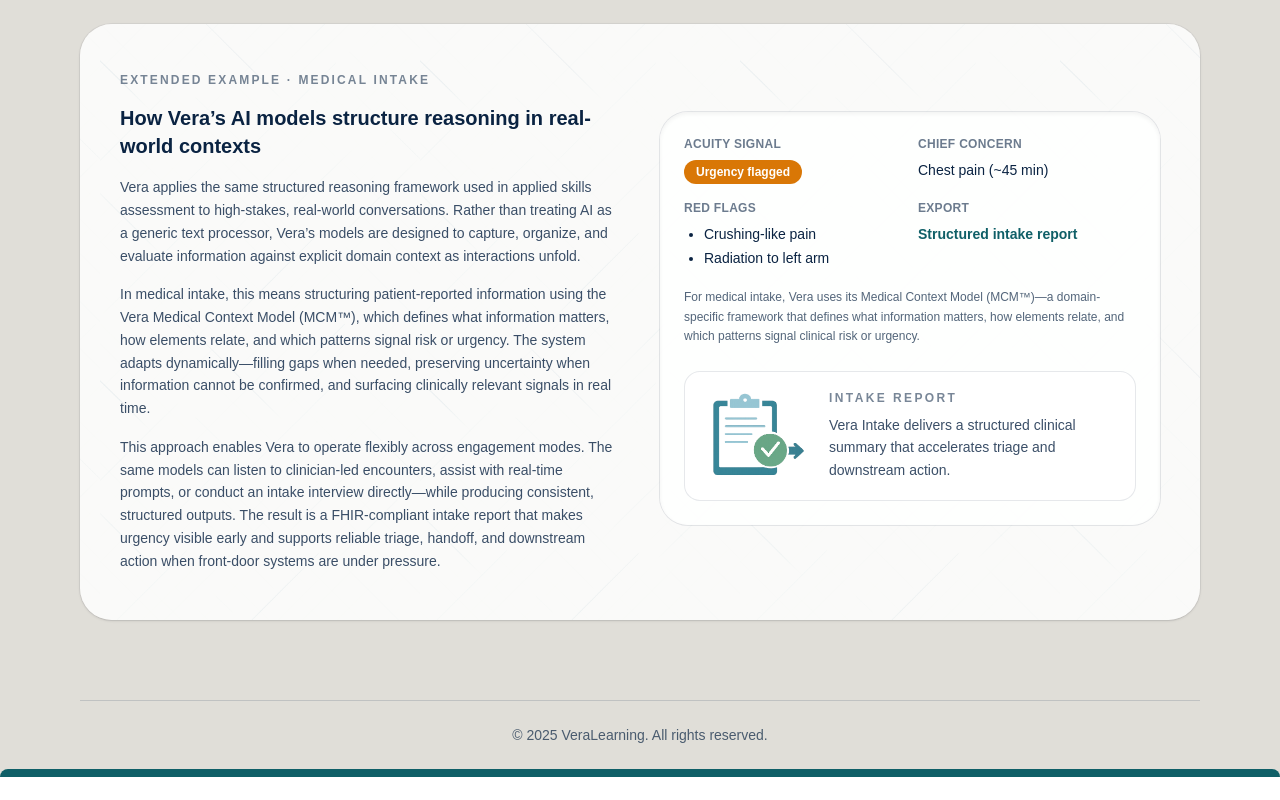
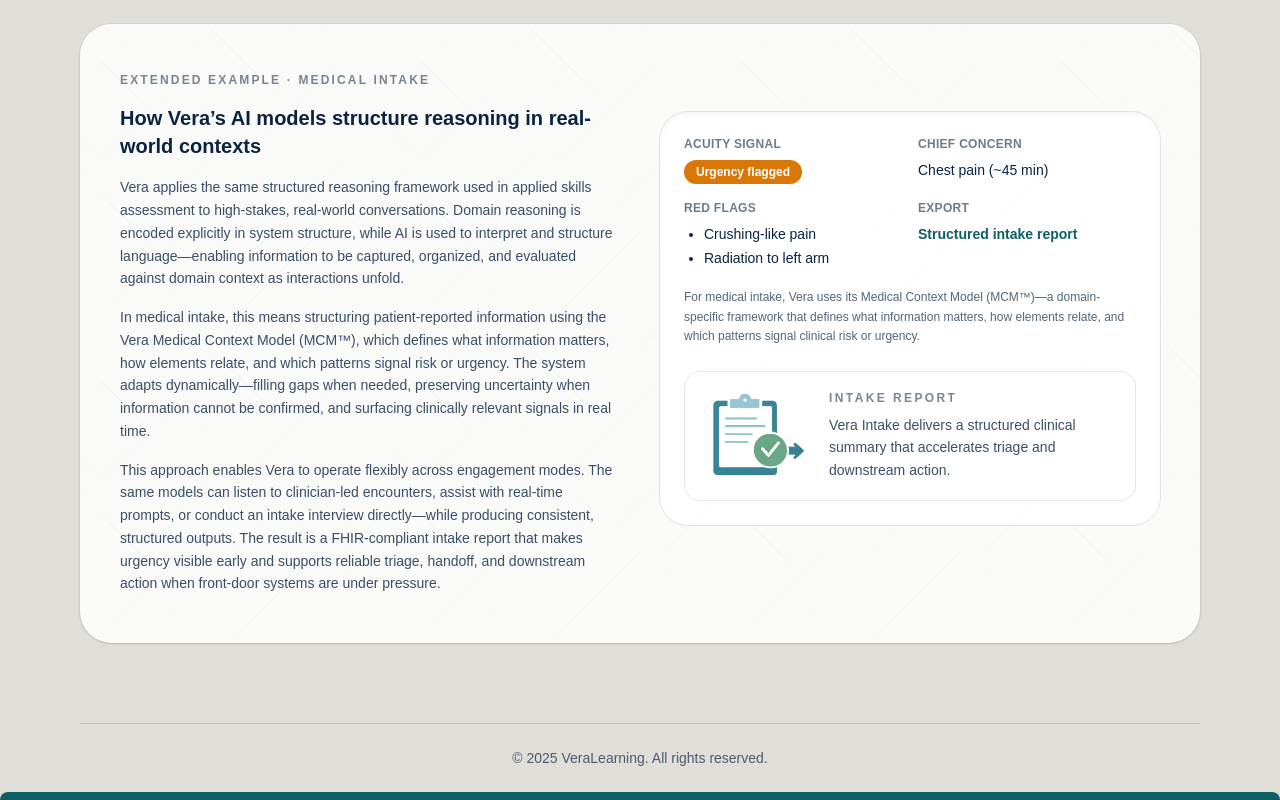
Before and after one commit to erica-trump/veralearning-website, a Next.js app: page / in a window 1280 px wide. Shown: the part 2808-3608 px from the top of the page. Before the commit the page ends 3585 px from the top, so only its background shows below. Built offline with nearby package versions, Linux system fonts and the light colour scheme; no server answers.

Commit message:
update Intake example copy

```diff
--- a/app/page.tsx
+++ b/app/page.tsx
@@ -446,9 +446,10 @@
                 <div className="space-y-4 text-sm leading-relaxed text-midnight/80">
                   <p>
                     Vera applies the same structured reasoning framework used in applied skills
-                    assessment to high-stakes, real-world conversations. Rather than treating AI
-                    as a generic text processor, Vera’s models are designed to capture, organize,
-                    and evaluate information against explicit domain context as interactions unfold.
+                    assessment to high-stakes, real-world conversations. Domain reasoning is encoded
+                    explicitly in system structure, while AI is used to interpret and structure
+                    language—enabling information to be captured, organized, and evaluated against
+                    domain context as interactions unfold.
 
                   </p>
 
```
